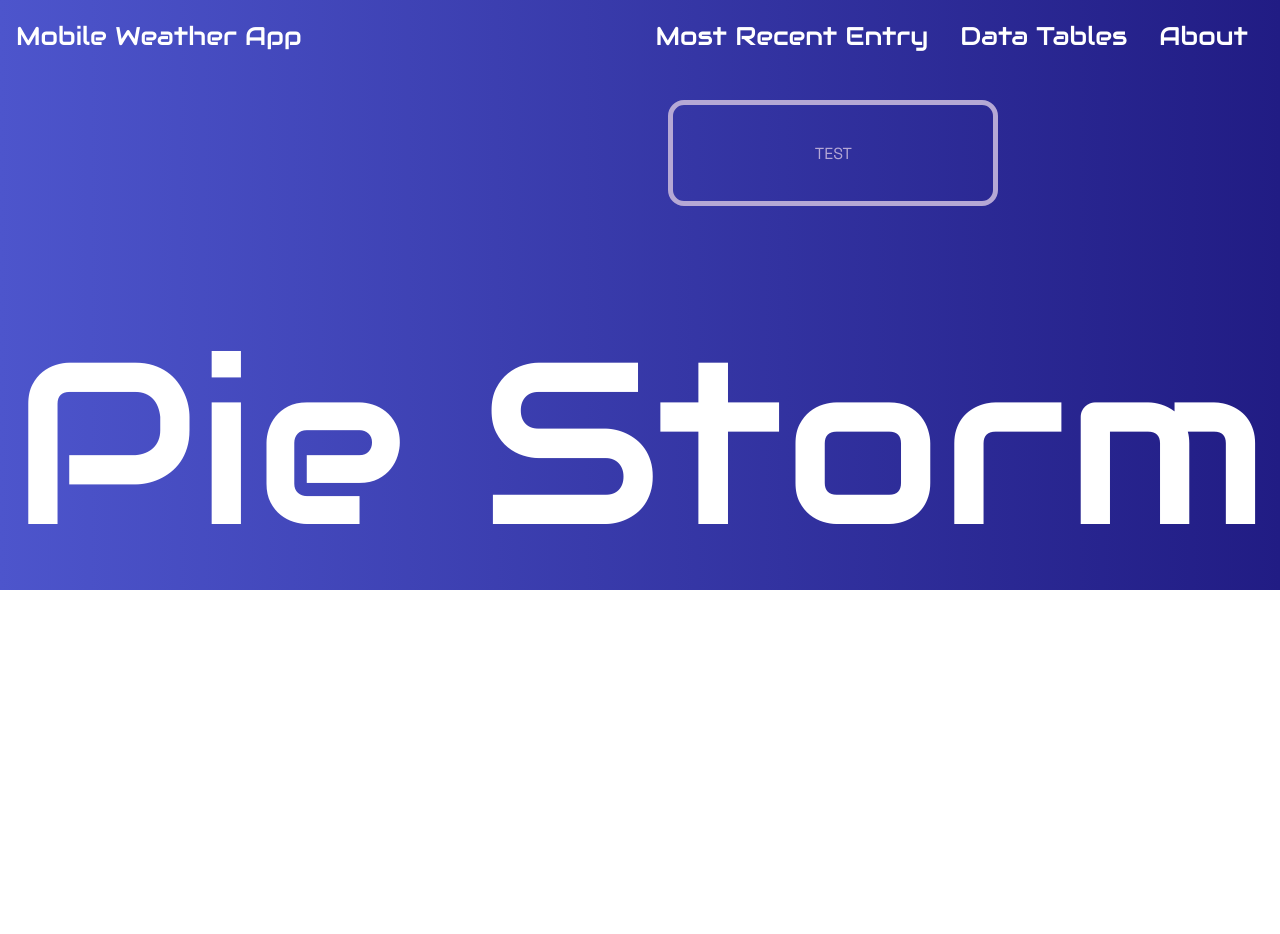
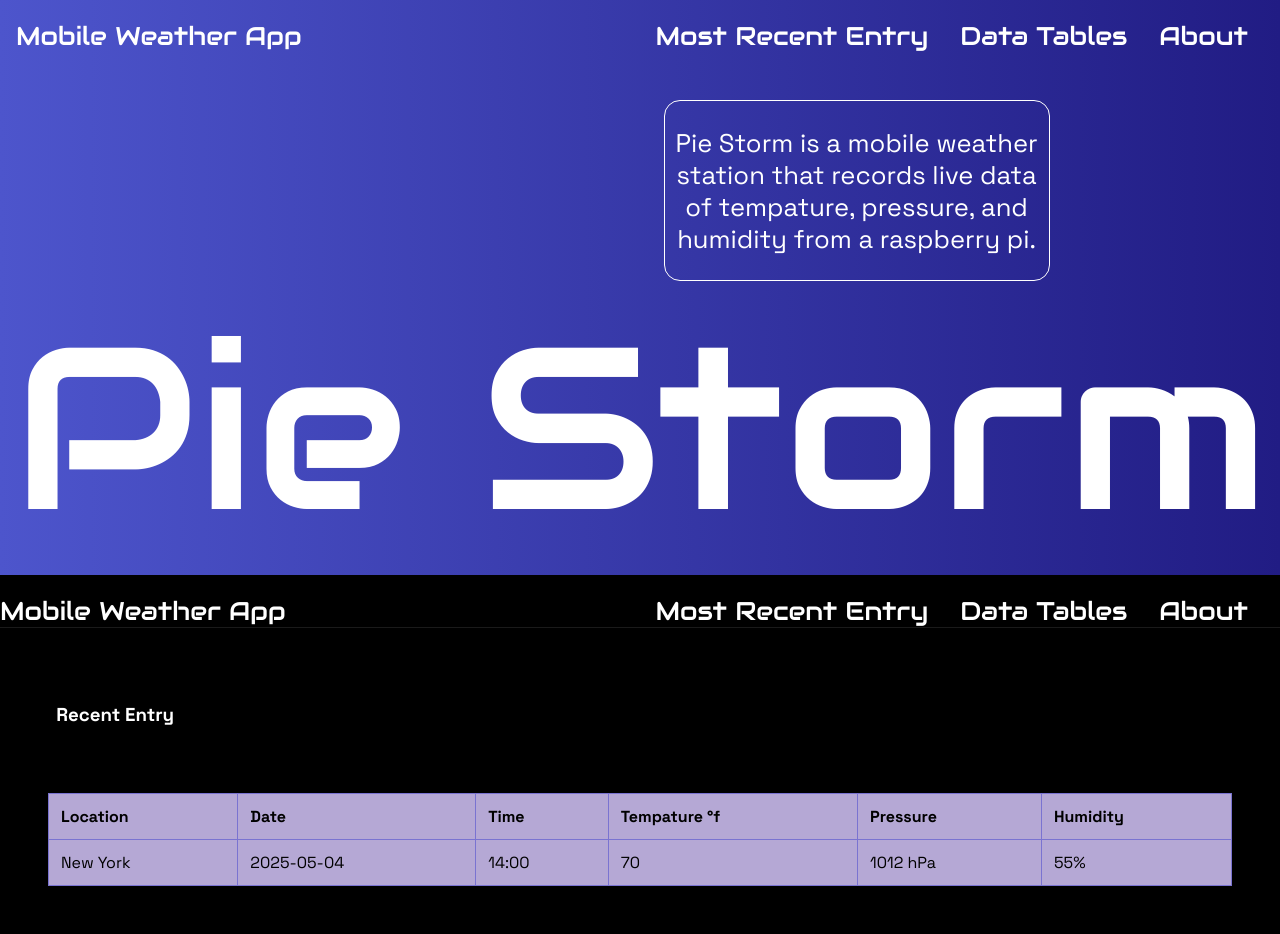
Before and after one commit to ConnorChap/PieStorm, a website built with Vite: page pie-storm/index.html in a window 1280 px wide. Before the commit the page ends 800 px from the top, so only its background shows below. Built offline with nearby package versions, Linux system fonts and the light colour scheme.

Commit message:
added a table with placeholder values

```diff
--- a/pie-storm/index.html
+++ b/pie-storm/index.html
@@ -14,9 +14,11 @@
   </head>
   <body>
 
-    <section class="header">
+    <section id="header" class="header">
         <nav class="navbar">
-          <span>Mobile Weather App</span>
+          <div class="navbar-brand">
+            <a href="#header"> <span>Mobile Weather App</span> </a>
+          </div>
 
           <div class="links">
             <a href="#recent">Most Recent Entry</a>
@@ -27,14 +29,52 @@
 
         <div class="summary">
           <div class="summary-text">
-            <p>TEST</p>
+            <p>Pie Storm is a mobile weather station that records live data of tempature, pressure, and humidity from a raspberry pi.</p>
           </div>
         </div>
 
         <div class="header">
-          <div class="title">Pie Storm</div>
+          <div class="title"><span>Pie Storm</span></div>
         </div>
+    </section>
 
+    <nav id="secondary-header" class="navbar">
+      <div class="navbar-brand">
+        <a href="#header"> Mobile Weather App </a>
+      </div>
+
+      <div class="links">
+        <a href="#recent">Most Recent Entry</a>
+        <a href="#tables">Data Tables</a>
+        <a href="#about">About</a>
+      </div>
+    </nav>
+
+    <section id="recent">
+
+      <h3 class="recent-entry">Recent Entry</h3>
+
+      <div class="table">
+        <table>
+          <tr>
+            <th>Location</th>
+            <th>Date</th>
+            <th>Time</th>
+            <th>Tempature &deg;f</th>
+            <th>Pressure</th>
+            <th>Humidity</th>
+          </tr>
+
+          <tr>
+            <td id="location">New York</td>
+            <td id="date">2025-05-04</td>
+            <td id="time">14:00</td>
+            <td id="temp">70</td>
+            <td id="pressure">1012 hPa</td>
+            <td id="humidity">55%</td>
+          </tr>
+        </table>
+      </div>
     </section>
 
 
--- a/pie-storm/src/css/style.css
+++ b/pie-storm/src/css/style.css
@@ -2,7 +2,7 @@ html, body{
     margin: 0;
     padding: 0;
     font-family: "Space Grotesk", sans-serif;
-
+    background-color: black;
 }
 
 :root{
@@ -13,32 +13,43 @@ html, body{
 }
 
 .header{
+    display: flex;
+    flex-direction: column;
+    justify-content: space-between;
     border: 3px;
     border-color: white;
-    height: 30vw;
     background-image: linear-gradient(to right, var(--blue-alt), var(--blue));
 }
 
 .navbar{
     display: flex;
-    justify-content: space-between;
+    justify-content: space-around;
     align-items: flex-end;
     gap: 1.5rem;
     padding-top: 20px;
     color: white;
+    width: 100%;
     font-size: 2vw;
     font-weight: 400;
     font-style: normal;
     font-family: "Audiowide", sans-serif;
 }
+
 .navbar span{
     padding-left: 1rem;
+    font-weight: 200;
+}
 
+.navbar-brand{
+    align-items: flex-end;
+    margin-right: auto;
 }
 
 .navbar a{
+    display: flex;
     text-decoration: none;
     color: white;
+    font-weight: 200;
 }
 
 .links{
@@ -55,11 +66,10 @@ html, body{
 
 .title{
     display: flex;
-    align-items: flex-end;
-    justify-content: center;
-    padding-bottom: 100px;
+    flex-direction: column;
+    align-items: center;
+    justify-content: flex-end;
     top: 0;
-    width: 100%;
     height: 100%;
     font-size: 18vw;
     font-weight: 400;
@@ -67,6 +77,7 @@ html, body{
     font-family: "Audiowide", sans-serif;
     color: white;
     vertical-align: bottom;
+    text-align: center;
 }
 
 .summary{
@@ -74,24 +85,87 @@ html, body{
     align-items: center;
     justify-content: center;
     margin-left: auto;
-    margin-right: 22vw;
+    margin-right: 18vw;
     margin-top: 6vh;
     border: 5px;
-    width: 25%;
-    height: 25%;
+    width: 30%;
+    height: 40%;
     right: 0;
     border-style: solid;
     border-radius: 1rem;
-    border-color: var(--lavender-alt);
+    border-width: thin;
+    border-color: white;
     transition: all 0.2s ease-in-out;
+    overflow: hidden;
 }
 
 .summary:hover{
-    translate: transformY(-1rem) scale(1.5);
+    transform: translateY(-0.8rem) scale(1.1);
     box-shadow: 0 8px 24px var(--blue);
 }
 
 .summary-text{
+    font-size: 2vw;
     text-align: center;
-    color: var(--lavender-alt);
+    color: white;
 }
+
+.recent-header{
+    display: block;
+}
+
+.navbar-alt{
+    position: fixed;
+    display: flex;
+    justify-content: space-around;
+    align-items: flex-end;
+    gap: 1.5rem;
+    padding-top: 20px;
+    color: white;
+    width: 100%;
+    font-size: 2vw;
+    font-weight: 400;
+    font-style: normal;
+    font-family: "Audiowide", sans-serif;
+}
+
+#secondary-header{
+    position: sticky;
+    top: 0;
+    backdrop-filter: blur(16px);
+    border-bottom: 1px solid rgba(255, 255, 255, 0.1);
+    box-shadow: 0 10px 15px -3px rgba(0, 0, 0, 0.1),
+                0 4px 6px -4px rgba(0, 0, 0, 0.1);
+}
+
+.recent-entry{
+    text-align: left;
+    padding-left: 3em;
+    padding-top: 3em;
+    color: white;
+}
+
+.table{
+    display: flex;
+    align-items: center;
+    justify-content: center;
+    padding: 3rem;
+    color: black;
+}
+
+.table table{
+    width: 100%;
+    table-layout: auto;
+    border-collapse: collapse;
+    background-color: var(--lavender-alt);
+    margin: 20px, 0;
+}
+
+.table th, .table td{
+    padding: 12px;
+    text-align: left;
+    border: 1px solid var(--lavender);
+}
+
+.table tr{
+}
```
